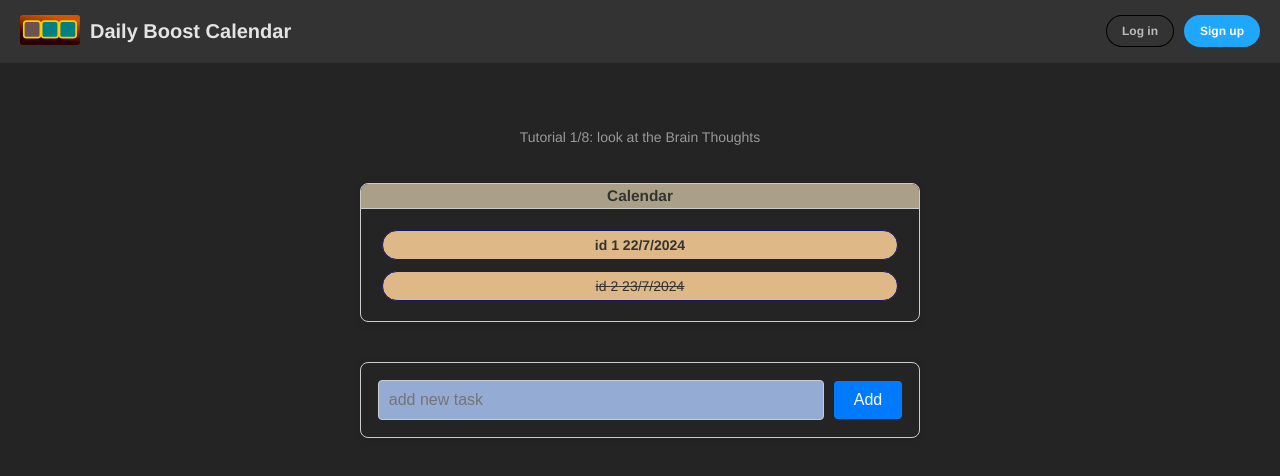
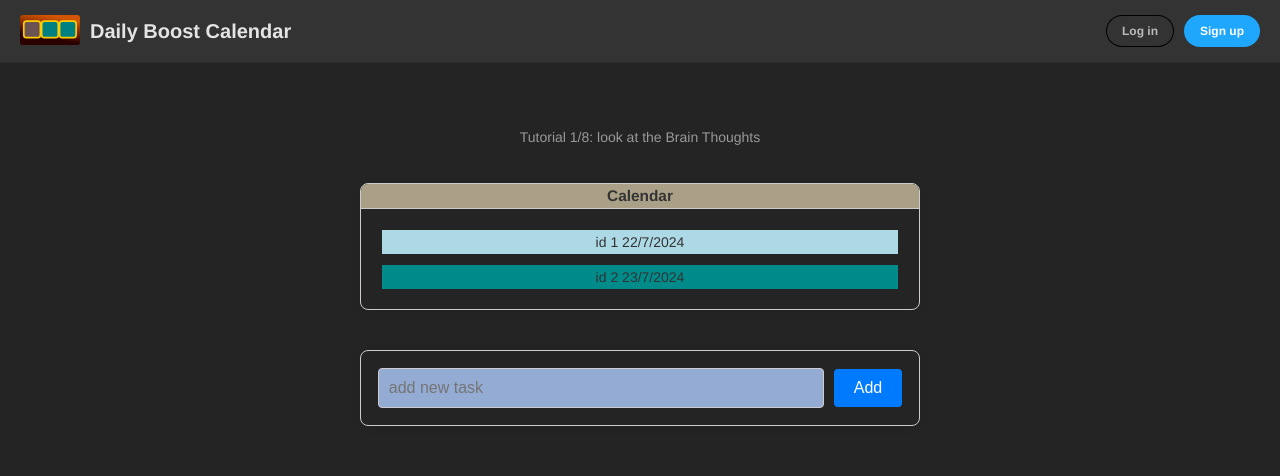
Before and after one commit to darellanodev/daily-boost-calendar, a React (Vite) app: page / in a window 1280 px wide. Shown: the top 476 px of the page. Built offline with nearby package versions, Linux system fonts and the light colour scheme.

Commit message:
#7 change Day css styles

```diff
--- a/src/Day/day.css
+++ b/src/Day/day.css
@@ -1,16 +1,10 @@
 .day {
-  font-family: 'Nunito Sans', 'Helvetica Neue', Helvetica, Arial, sans-serif;
-  border: 1px solid midnightblue;
-  border-radius: 3em;
-  background-color: burlywood;
-  cursor: pointer;
-  display: inline-block;
-  line-height: 1;
-  padding: 0.5em;
+  margin: 0.2rem;
+  min-width: 20px;
 }
 .day-incomplete {
-  font-weight: 700;
+  background-color: lightblue;
 }
 .day-completed {
-  text-decoration: line-through;
+  background-color: darkcyan;
 }
```
